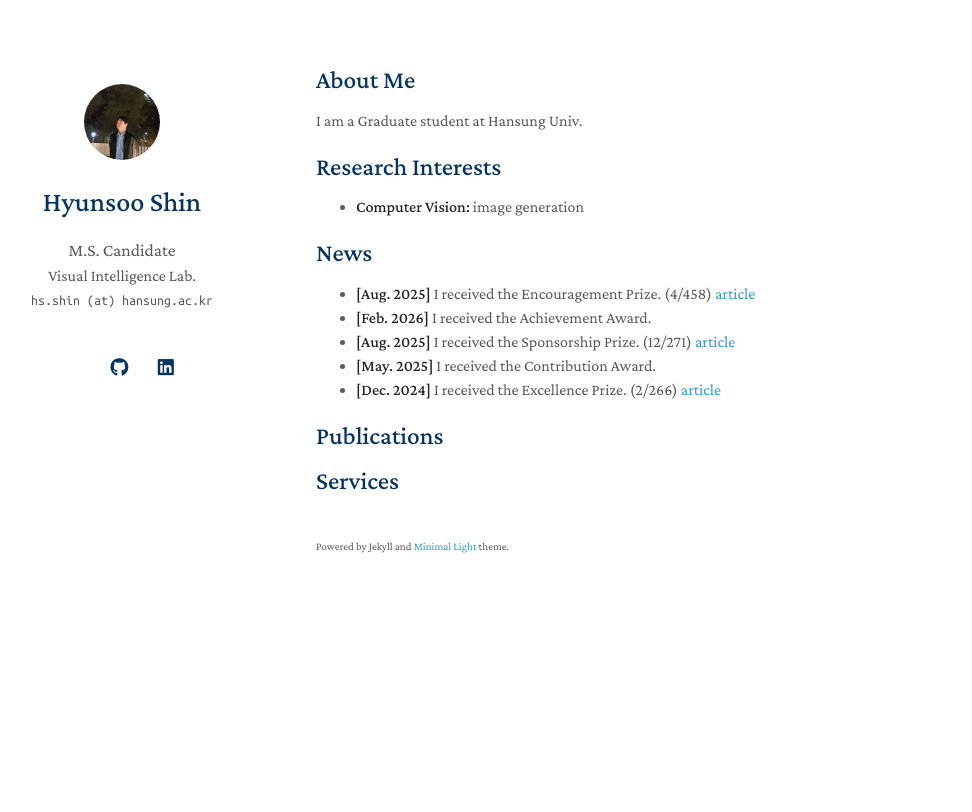
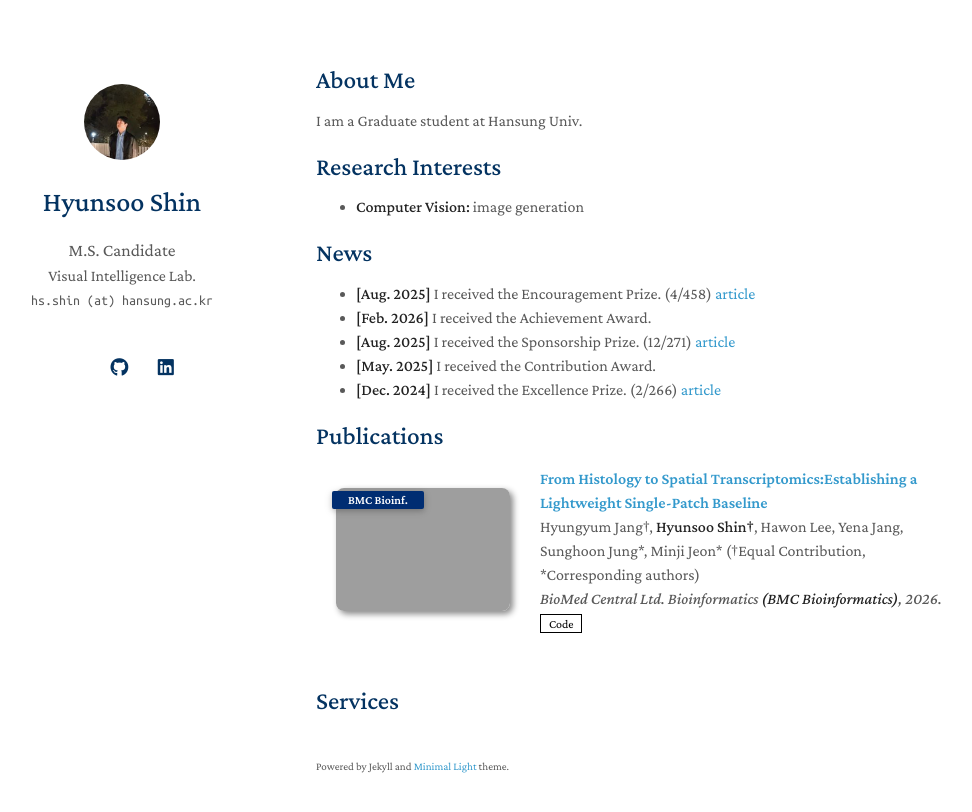
Before and after one commit to YONGJI04/yongji04.github.io, a Jekyll site: the page built from index.md, in a window 1280 px wide. Shown: the top 812 px of the page, without its empty margins (154-1126 px from the left). Built offline with Jekyll 4.4.1, drawn with Linux system fonts in a browser that asks for light colours; a style sheet for code colours, icons or effects is not loaded; our own code applies the rules of GitHub Pages for plain Markdown files; grey boxes are pictures that could not be loaded.

Commit message:
Update publications.yml

```diff
--- a/_data/publications.yml
+++ b/_data/publications.yml
@@ -1,4 +1,14 @@
 main:
+
+  - title: From Histology to Spatial Transcriptomics:Establishing a Lightweight Single-Patch Baseline
+    authors: Hyungyum Jang†, <strong>Hyunsoo Shin†</strong>, Hawon Lee, Yena Jang, Sunghoon Jung*, Minji Jeon* (†Equal Contribution, *Corresponding authors)
+    conference_short: BMC Bioinf.
+    conference: BioMed Central Ltd. Bioinformatics <strong>(BMC Bioinformatics)</strong>, 2026.
+    #pdf: https://arxiv.org/pdf/
+    code: https://github.com/KU-MedAI/MAI-spatial-transcriptomics
+    #bibtex: https://bib.yliu.me
+    image: ./assets/img/teaser_mai.png
+    #notes: Early Accept
 
   # - title: Continual Learning for Abdominal Multi-Organ and Tumor Segmentation
   #   authors: Yixiao Zhang, Xinyi Li, Huimiao Chen, Alan Yuille, <strong>Yaoyao Liu*</strong>, Zongwei Zhou* (*Corresponding authors)
```
